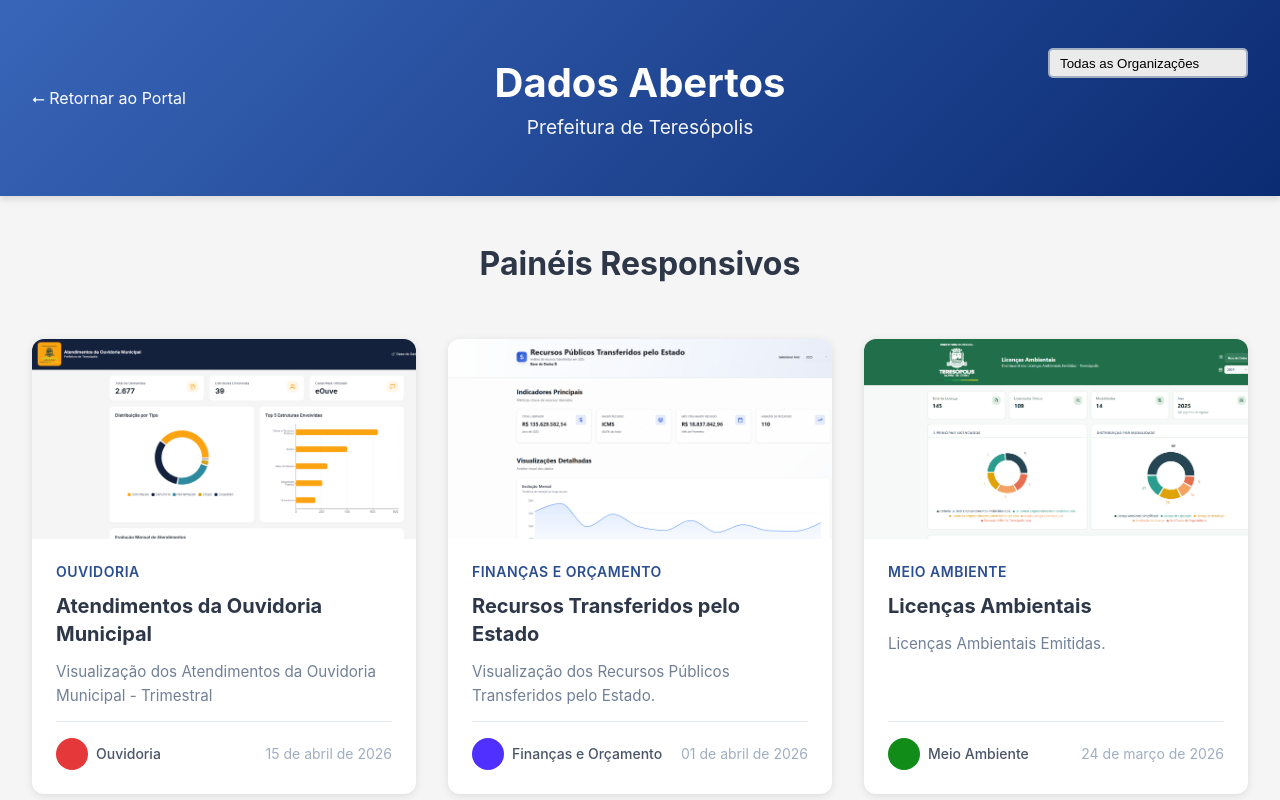
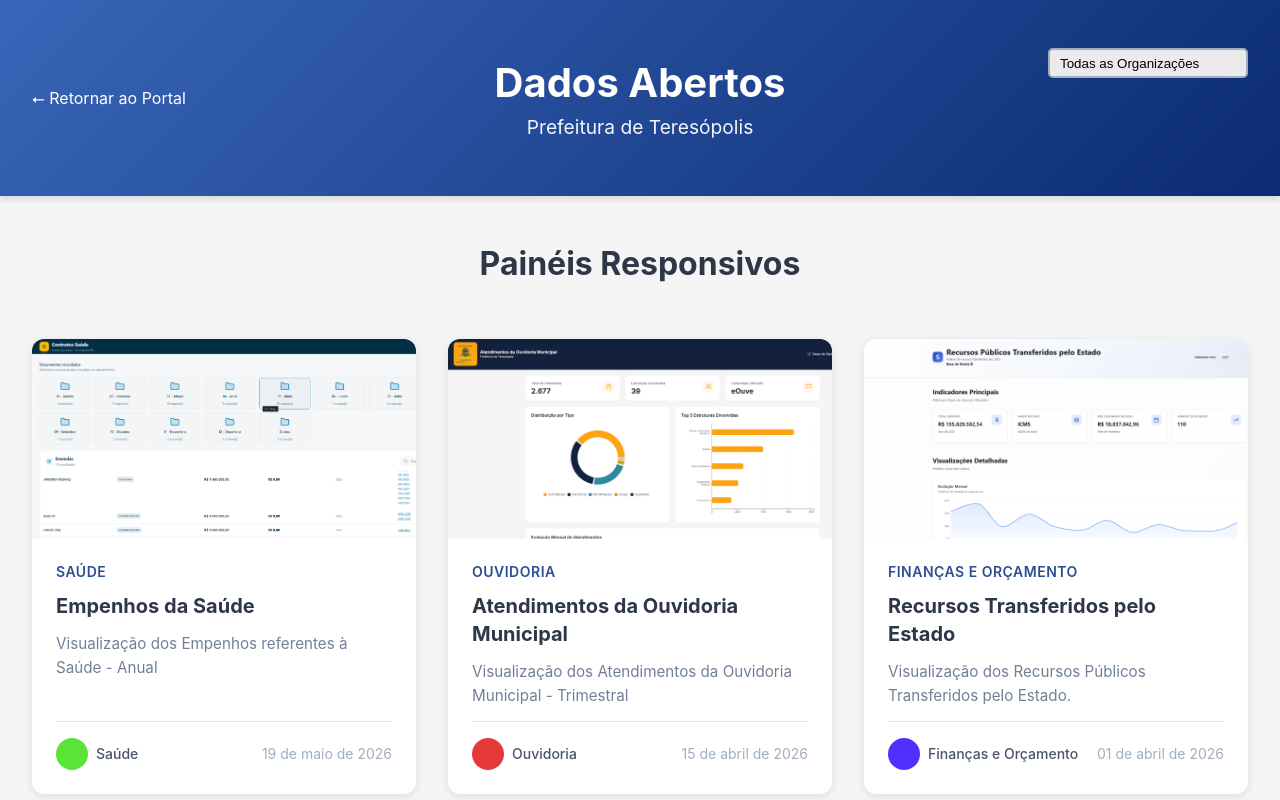
Before and after one commit to CiTecTeresopolis/Pain-is-Responsivos, a React (Vite) app: page / in a window 1280 px wide. Shown: the top 800 px of the page. Built offline with nearby package versions, Linux system fonts and the light colour scheme.

Commit message:
novo painel

```diff
--- a/src/App.tsx
+++ b/src/App.tsx
@@ -232,6 +232,18 @@ function App() {
       link: "https://dashboard-ouvidoria-teresopolis.vercel.app/",
       cor: "#e5383b",
     },
+      {
+      id: 20,
+      categoria: "Saúde",
+      titulo: "Empenhos da Saúde",
+      descricao:
+        "Visualização dos Empenhos referentes à Saúde - Anual",
+      autor: "Saúde",
+      data: "19 de maio de 2026",
+      capa: "/saude-empenho.png",
+      link: "https://contratos-saude-teresopolis.vercel.app/",
+      cor: "#5be538",
+    },
   ];
 
   const filterPainels = () => {
```
Also changed, not shown: public/saude-empenho.png (added).
